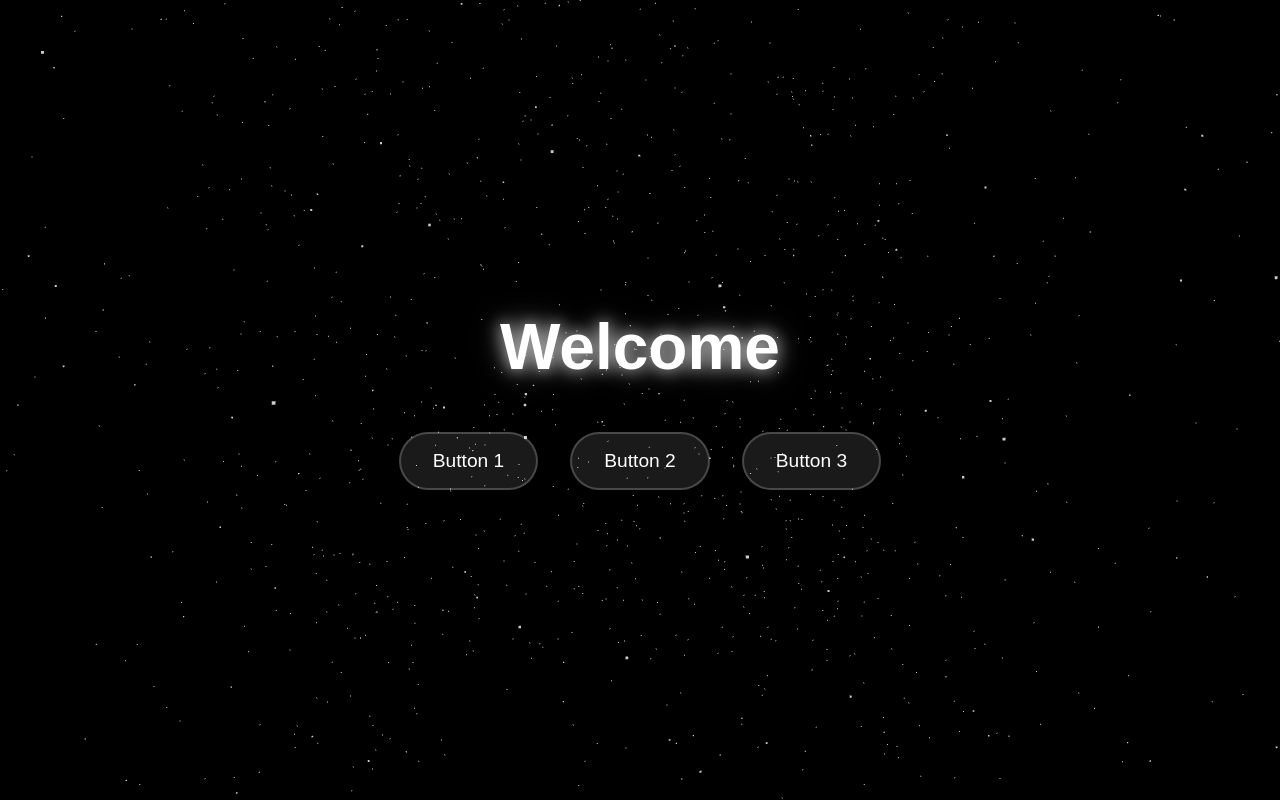
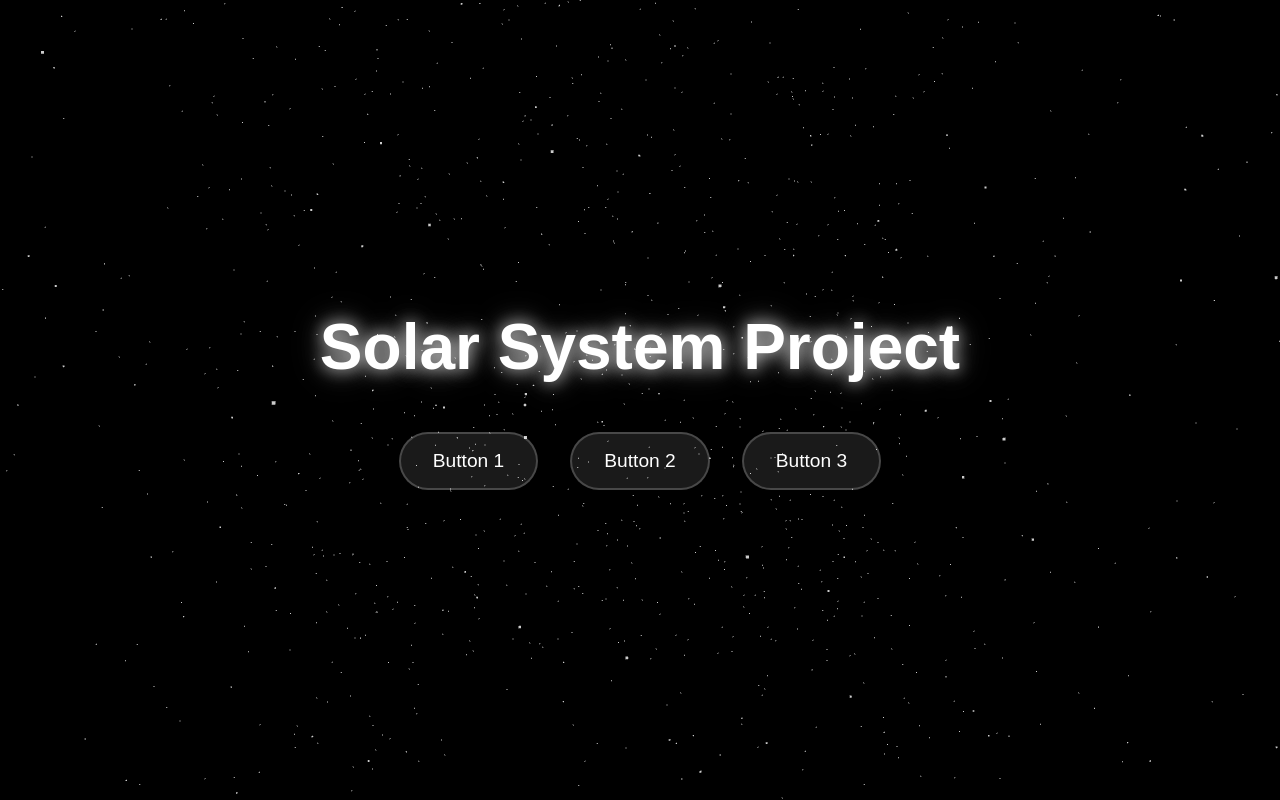
Before and after one commit to Wilburdid/Quantitative-Anova-Project, a plain HTML site: page index.html in a window 1280 px wide. Drawn offline with nearby package versions, Linux system fonts and the light colour scheme.

Commit message:
Update index.html

```diff
--- a/index.html
+++ b/index.html
@@ -9,7 +9,7 @@
 </head>
 <body>
     <div class="container">
-        <h1 class="title">Welcome</h1>
+        <h1 class="title">Solar System Project</h1>
         <div class="button-container">
             <button class="glow-button">Button 1</button>
             <button class="glow-button">Button 2</button>
```
